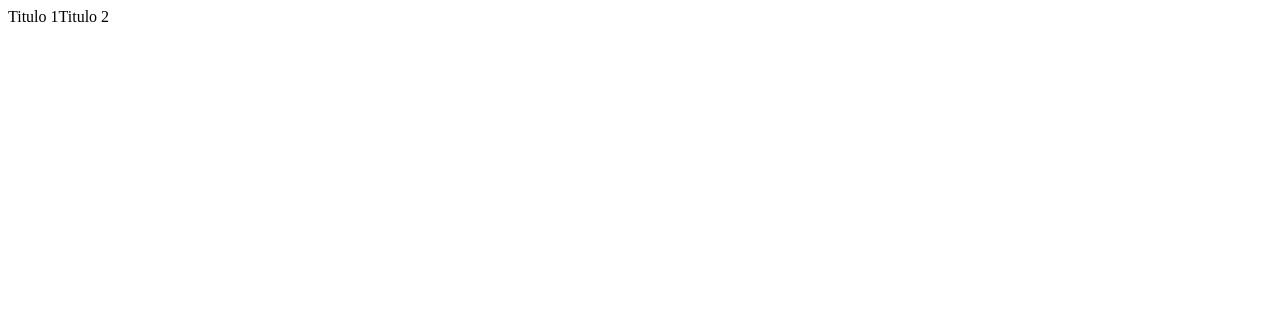
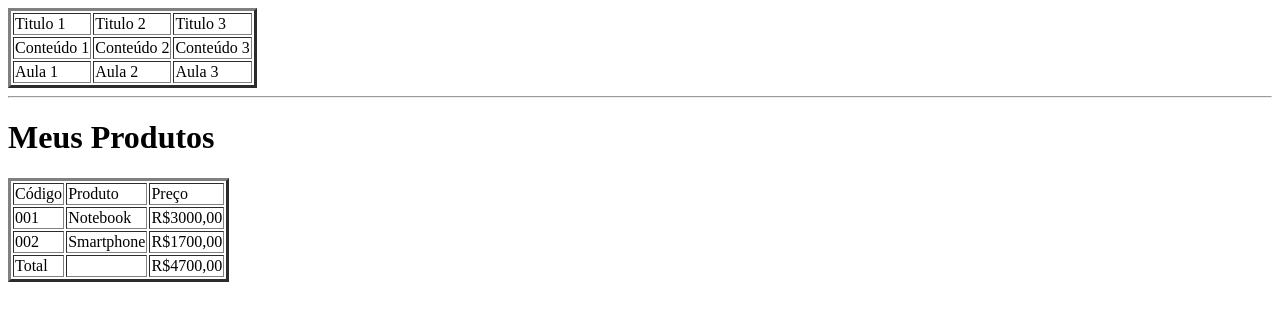
Before and after one commit to Cardoso-St/codificacao_front_end, a plain HTML site: page aula_03/index.html in a window 1280 px wide. Drawn offline with Linux system fonts and the light colour scheme.

Commit message:
Add files via upload

```diff
--- a/aula_03/index.html
+++ b/aula_03/index.html
@@ -1,15 +1,70 @@
 <!DOCTYPE html>
 <html lang="en">
+
 <head>
     <meta charset="UTF-8">
     <meta http-equiv="X-UA-Compatible" content="IE=edge">
     <meta name="viewport" content="width=device-width, initial-scale=1.0">
     <title>Aula 03 - Tabelas</title>
 </head>
+
 <body>
-    <table>
-        <tr>Titulo 1</tr>
-        <tr>Titulo 2</tr>
+    <table Border="3">
+        <tr>
+            <td>Titulo 1</td>
+            <td>Titulo 2</td>
+            <td>Titulo 3</td>
+        </tr>
+
+        <tr>
+            <td>Conteúdo 1</td>
+            <td>Conteúdo 2</td>
+            <td>Conteúdo 3</td>
+        </tr>
+
+        <tr>
+            <td>Aula 1</td>
+            <td>Aula 2</td>
+            <td>Aula 3</td>
+        </tr>
+
     </table>
+
+
+    <hr>
+
+
+    <h1>Meus Produtos</h1>
+    <table Border = "3">
+        <thead>
+            <tr>
+                <td>Código</td>
+                <td>Produto</td>
+                <td>Preço</td>
+            </tr>
+        </thead>
+        <tbody>
+            <tr>
+                <td>001</td>
+                <td>Notebook</td>
+                <td>R$3000,00</td>
+            </tr>
+            <tr>
+                <td>002</td>
+                <td>Smartphone</td>
+                <td>R$1700,00</td>
+            </tr>
+        </tbody>
+        <tfoot>
+            <tr>
+                <td>Total</td>
+                <td></td>
+                <td>R$4700,00</td>
+            </tr>
+        </tfoot>
+    </table>
+
+
 </body>
+
 </html>
--- /dev/null
+++ b/aula_05/style.css
@@ -0,0 +1,25 @@
+h2{
+    color:pink;
+    font-family: Arial, Helvetica, sans-serif;
+}
+
+h1{
+    color:pink;
+    font-family: Arial, Helvetica, sans-serif;
+}
+
+p{
+    color: black;
+    font-family: Arial, Helvetica, sans-serif;
+    text-align: justify;
+
+}
+
+body{
+    background-color: grey;
+}
+img{
+    border-radius: 40%;
+    width: 250px;
+    /*margin-left: 870px;*/
+}
```
Also changed, not shown: aula_03/exec01.html (+27 -0 lines), aula_03/exec02.html (+28 -0 lines), aula_04/index.html (added, +26 -0 lines), aula_05/atvv.html (added, +38 -0 lines), aula_05/index.html (added, +21 -0 lines), aula_05/download (1).jfif (added), aula_05/foto_site.jpg (added).
